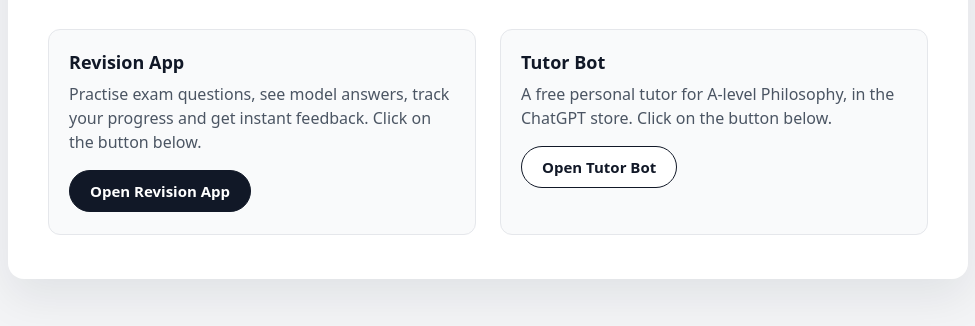
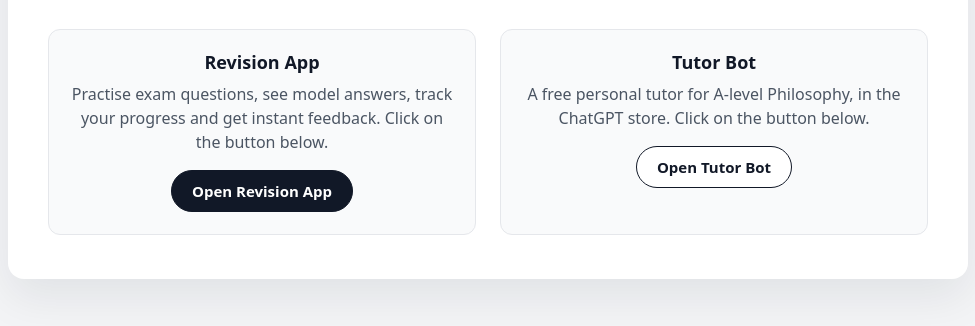
Before and after one commit to jack-modus/modus-site, a plain HTML site: page index.html in a window 1280 px wide. Shown: the part 370-696 px from the top of the page, without its empty margins (152-1127 px from the left). Drawn offline with Linux system fonts and the light colour scheme.

Commit message:
Update styles.css

```diff
--- a/styles.css
+++ b/styles.css
@@ -67,9 +67,10 @@ body {
   background: #f9fafb;
   border-radius: 12px;
   padding: 20px 20px 22px;
-  text-align: left;
+  text-align: center;          /* ← NEW: centre all text */
   border: 1px solid #e5e7eb;
 }
+
 
 /* Small heading above each paragraph */
 
@@ -93,7 +94,8 @@ body {
 /* Buttons */
 
 .btn {
-  display: inline-block;
+  display: inline-block;        /* stays inline but will centre because parent is centered */
+  margin: 0 auto;               /* ← NEW: ensures centred inside card */
   padding: 10px 20px;
   font-size: 15px;
   font-weight: 600;
@@ -104,6 +106,7 @@ body {
   color: #ffffff;
   transition: transform 0.08s ease, box-shadow 0.08s ease, background 0.08s ease, color 0.08s ease;
 }
+
 
 .btn:hover {
   background: #000000;
```
